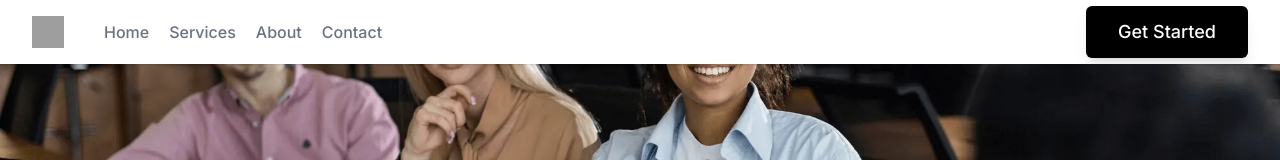
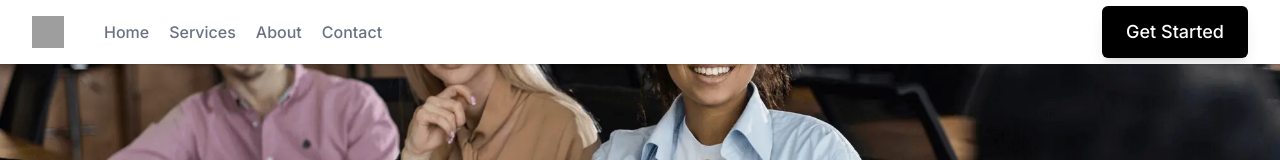
Before and after one commit to gulawebapp/gula_webapp, a React (Vite) app: page /about in a window 1280 px wide. Shown: the top 160 px of the page. Built offline with nearby package versions, Linux system fonts and the light colour scheme; grey boxes are pictures that could not be loaded.

Commit message:
adjusted button size

```diff
--- a/src/components/button.jsx
+++ b/src/components/button.jsx
@@ -10,14 +10,14 @@ const Button = ({
   ...props
 }) => {
   const baseStyles =
-    "px-6 py-2 sm:px-8 sm:py-3 rounded-md text-base sm:text-lg font-medium shadow-lg";
+    "px-2 py-2 sm:px-6 sm:py-3 rounded-md text-base sm:text-lg font-medium shadow-lg";
 
   const variants = {
     primary: "bg-black text-white hover:bg-blue-700",
     secondary:
       "bg-white text-black border-2 border-black hover:bg-black hover:text-white",
     thirdly:
-      "w-full bg-black text-white py-2 px-4 rounded-md hover:bg-gray-800 transition duration-300",
+      "bg-black text-white py-2 px-4 rounded-md hover:bg-gray-800 transition duration-300",
   };
 
   const ButtonComponent = animate ? motion.button : "button";
```
